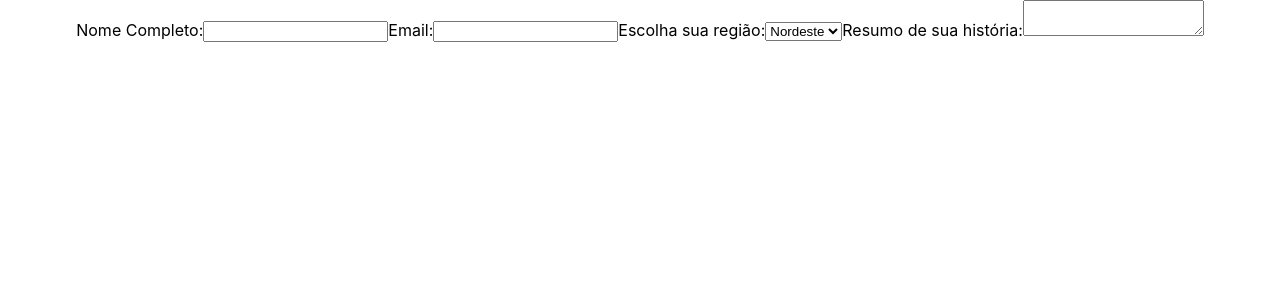
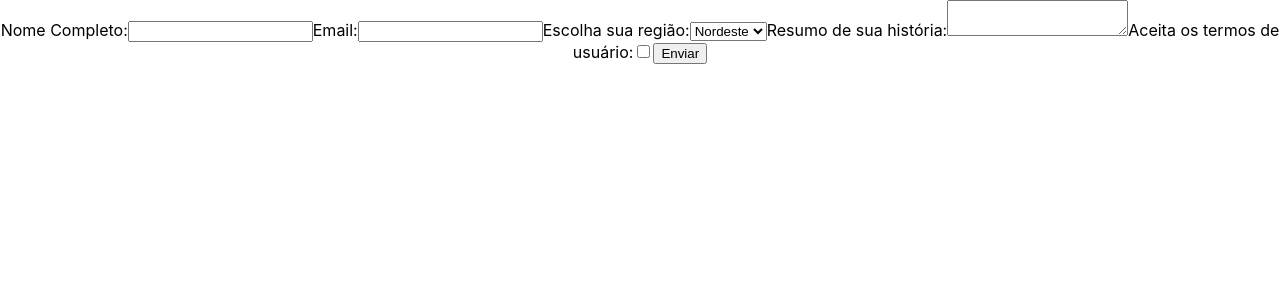
Before and after one commit to SamuelSilvaMelo/Trybe, a React (Create React App) app in the folder 2.Front-end-Development/exercises/Unit_12/Day_2/class-exercises/fixation-exercises-forms/: page / in a window 1280 px wide. Shown: the top 300 px of the page. Built offline with nearby package versions, Linux system fonts and the light colour scheme.

Commit message:
Add fixation exercise 4

```diff
--- a/2.Front-end-Development/exercises/Unit_12/Day_2/class-exercises/fixation-exercises-forms/src/App.js
+++ b/2.Front-end-Development/exercises/Unit_12/Day_2/class-exercises/fixation-exercises-forms/src/App.js
@@ -12,16 +12,18 @@ class App extends React.Component {
       email: '',
       selectedRegion: '',
       historySummary: '',
+      userTerms: '',
     }
   }
 
   changeInfo({ target }) {
-    const { value } = target;
+    const value = target.type === 'checkbox' ? target.checked : target.value;
     const { name } = target
 
     this.setState(({
       [name]: value,
     }))
+    console.log(target.type)
   }
 
   render() {
@@ -53,7 +55,11 @@ class App extends React.Component {
             Resumo de sua história:
             <textarea name="historySummary" onChange={this.changeInfo}></textarea>
           </label>
-
+          <label>
+            Aceita os termos de usuário:
+            <input name="userTerms" type="checkbox" onChange={this.changeInfo}></input>
+          </label>
+           <button type="button">Enviar</button>
         </form>
       </div>
     );
```
